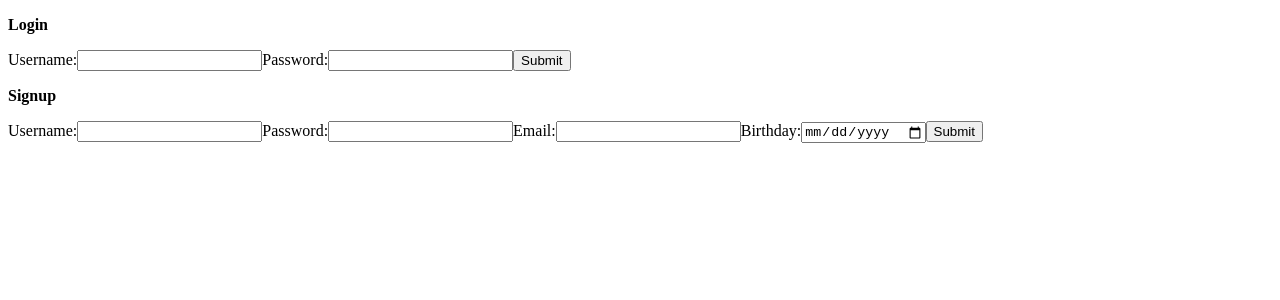
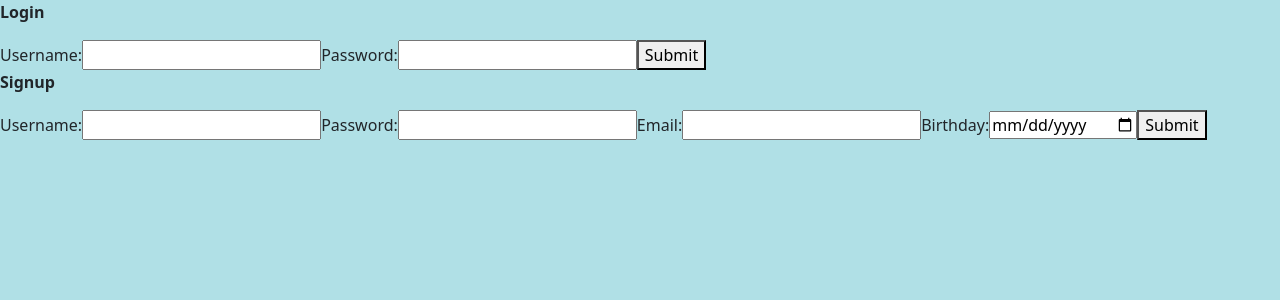
Before and after one commit to MSIlam/myFlix-client-mi, a React (Vite) app: page / in a window 1280 px wide. Shown: the top 300 px of the page. Built offline with nearby package versions, Linux system fonts and the light colour scheme.

Commit message:
Added react bootstrap customization

```diff
--- a/src/index.scss
+++ b/src/index.scss
@@ -1,5 +1,5 @@
-$color: steelblue;
 
-.my-flix {
-    color: $color;
-}
+$primary: DarkOliveGreen;
+$body-bg: PowderBlue;
+
+@import '~bootstrap/scss/bootstrap.scss';
```
